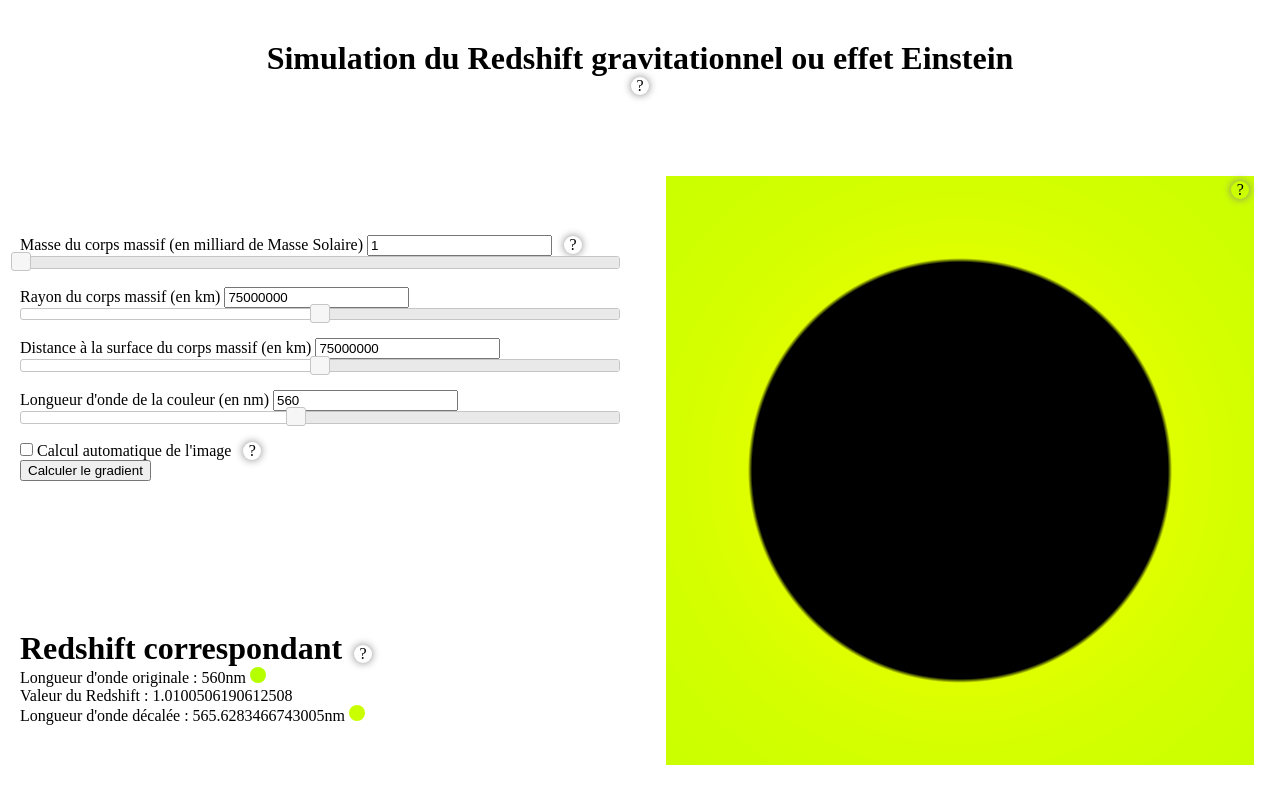
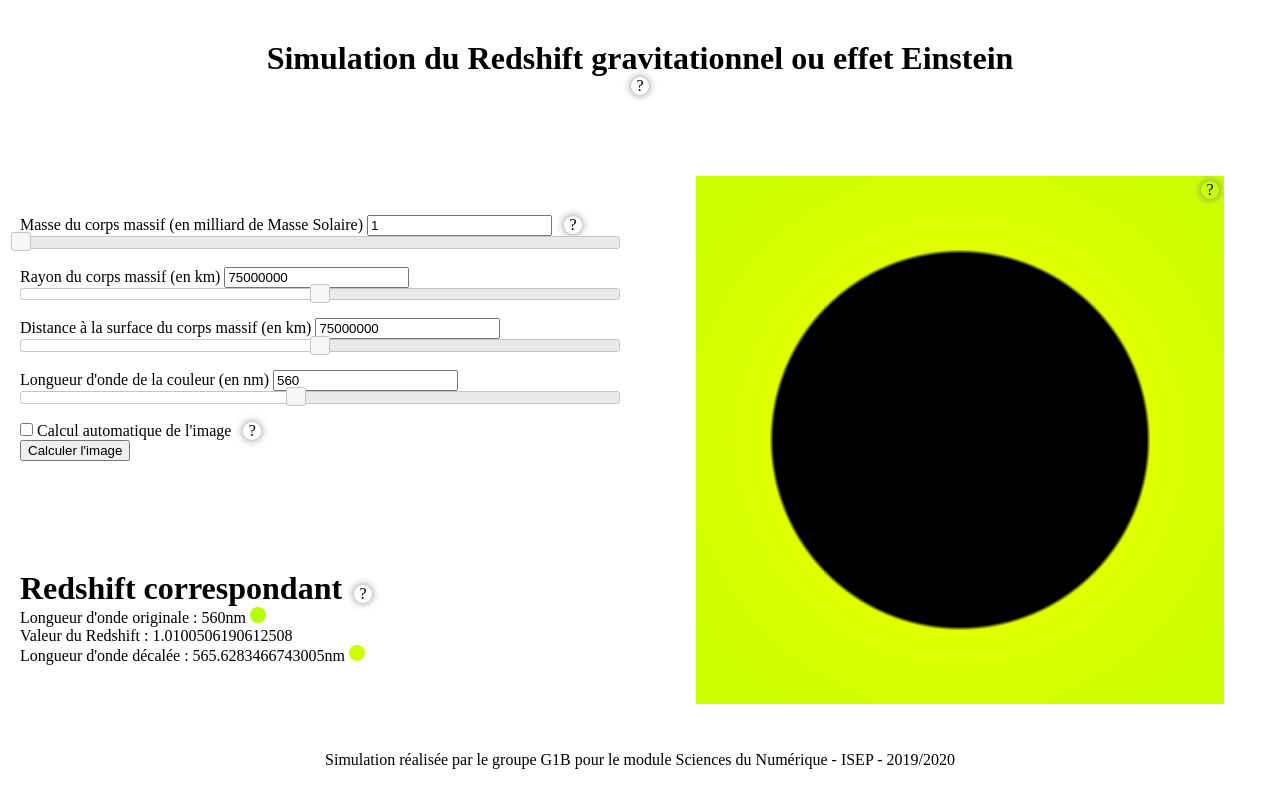
Before and after one commit to DaubieMatthieu/redshift_simulation, a Flask app: page / in a window 1280 px wide. Run offline with Flask 2, Linux system fonts and the light colour scheme; some libraries are stand-ins or nearby versions.

Commit message:
Final additions

```diff
--- a/static/index.css
+++ b/static/index.css
@@ -1,4 +1,8 @@
 * {margin:0;box-sizing: border-box;}
+
+#main-container {
+  height:90vh;
+}
 
 #pres-container {
   width: 100%;
@@ -9,7 +13,7 @@
 
 #sim-container {
   width: 100%;
-  height: 80vh;
+  height: 70vh;
 }
 
 #sim-container > div {
@@ -40,8 +44,8 @@
 }
 
 #redshift-gradient-display {
-  width: min(76vh,46vw);
-  height: min(76vh,46vw);
+  width: min(66vh,46vw);
+  height: min(66vh,46vw);
   margin:auto;
 }
 
@@ -66,3 +70,14 @@ span.tooltip {
   -moz-box-shadow: 0 0 0.5em grey;
   box-shadow: 0 0 0.5em grey;
 }
+
+footer {
+  height:10vh;
+  position:fixed;
+  bottom:0;
+  width:100%;
+  padding: 2vh 0;
+  display: flex;
+  justify-content: center;
+  align-items: center;
+}
--- a/templates/index.html
+++ b/templates/index.html
@@ -1,6 +1,6 @@
 <html>
     <head>
-        <title>G1B - Simulation Redshift</title>
+        <title>Simulation Effet Einstein</title>
         <link rel="shortcut icon" href="{{url_for('static',filename='favicon.ico')}}">
         <link href="{{ url_for('static',     filename='index.css') }}" rel="stylesheet">
         <meta charset="UTF-8">
@@ -24,7 +24,7 @@
                   <div class="controller">
                     <label>Masse du corps massif (en milliard de Masse Solaire)</label>
                     <input type="text" name="mass" value="1" />
-                    <span class="tooltip" title="La masse du soleil est estimée à 2x10³⁰kg."> ?</span>
+                    <span class="tooltip" title="La masse du soleil est estimée à 2x10³⁰kg, soit 334896 fois la masse de la Terre"> ?</span>
                     <div class="slider" name="mass" min="1" max="20"></div>
                   </div>
                   </br>
@@ -51,7 +51,7 @@
                   ce calcul ou que votre connexion internet est mauvaise vous risquez de surcharger le navigateur et votre expérience sera moins bonne.
                   Vous pouvez désactiver le calcul automatique pour ne pas surcharger le navigateur pendant que vous réglez les paramètres de la simulation."> ?</span>
                   </br>
-                  <button id="displayRedshiftGradient">Calculer le gradient</button>
+                  <button id="displayRedshiftGradient">Calculer l'image</button>
                 </div>
                 <div id="redshift-display">
                   <h1 style="display:inline-block">Redshift correspondant</h1>
@@ -77,5 +77,6 @@
               </div>
             </div>
         </div>
+        <footer>Simulation réalisée par le groupe G1B pour le module Sciences du Numérique - ISEP - 2019/2020</footer>
     </body>
 </html>
```
Also changed, not shown: static/favicon.ico, static/img/blackhole.png (added), static/img/trou-noir.png (deleted).
